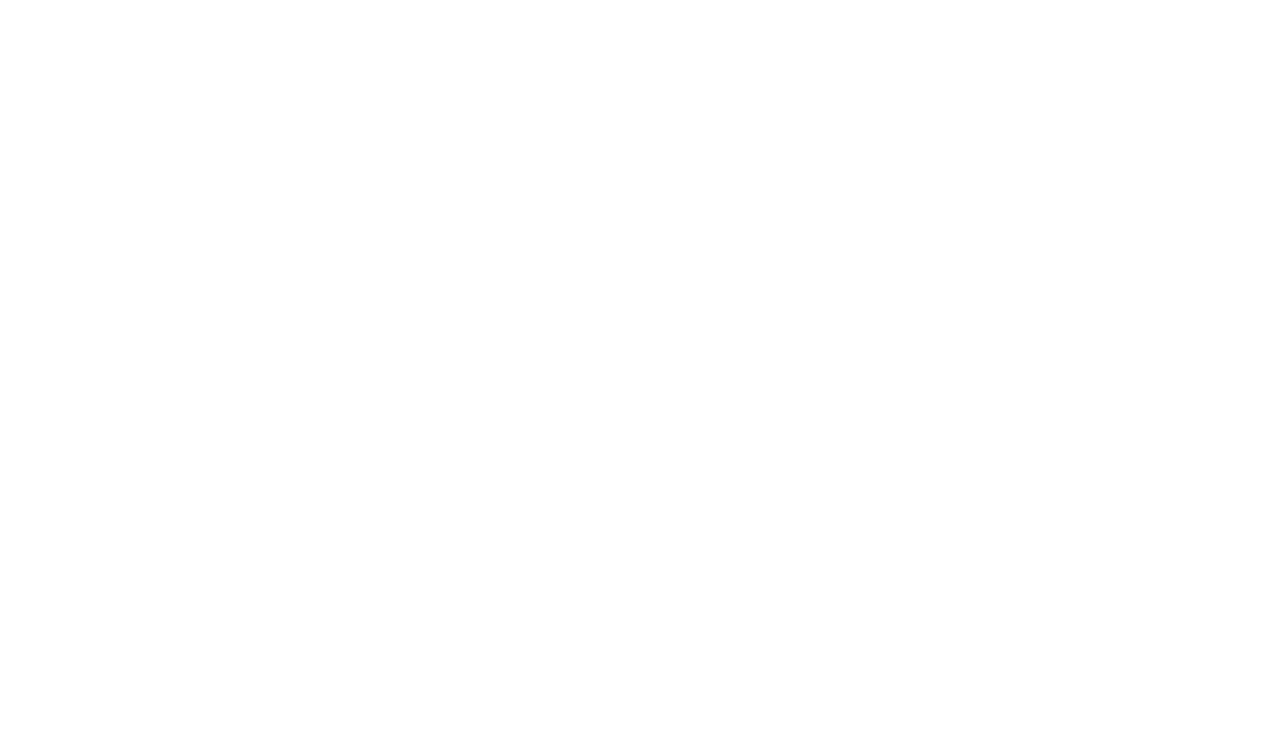
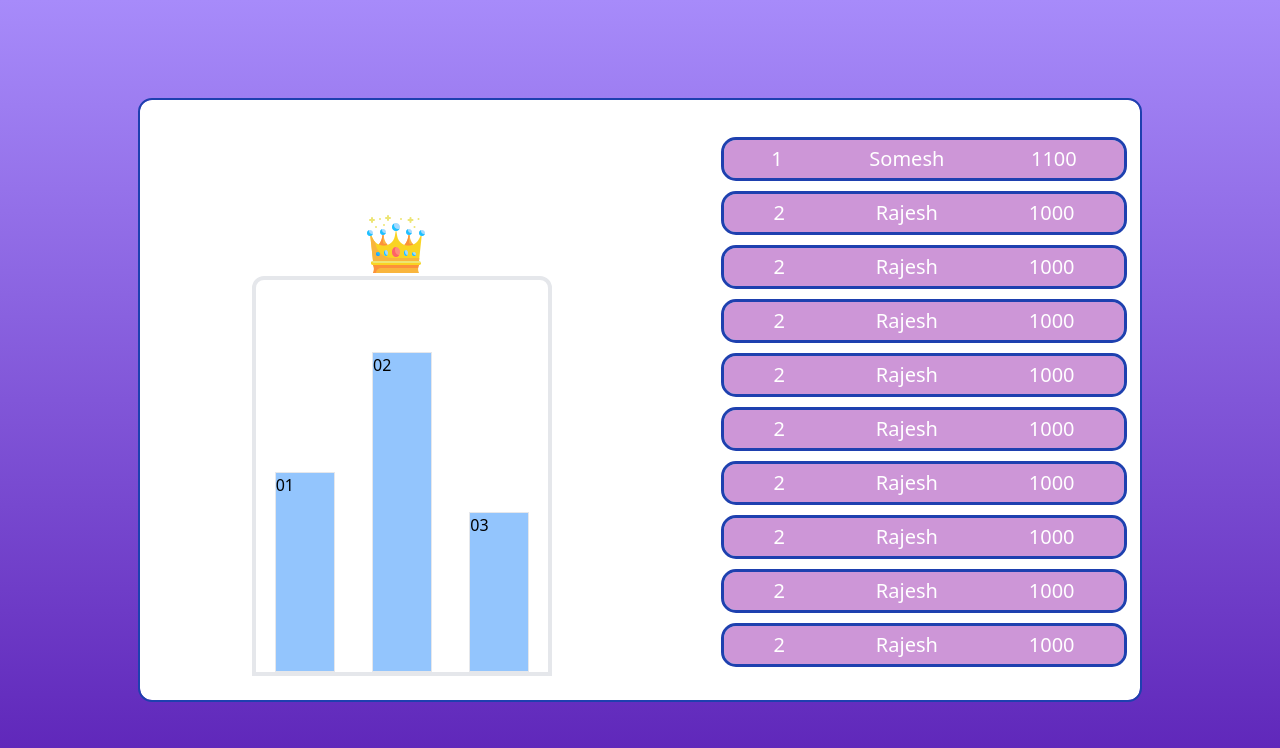
Before and after one commit to lekhit/quizze, a React (Create React App) app: page /admin in a window 1280 px wide. Shown: the top 748 px of the page. Built offline with nearby package versions, Linux system fonts and the light colour scheme.

Commit message:
LeaderBoard

```diff
--- a/src/App.js
+++ b/src/App.js
@@ -1,6 +1,7 @@
 import { Route, Switch } from "react-router-dom";
 import Login_page from './pages/Login_page'
 import Quiz from "./pages/Quiz";
+import Leader from "./pages/Leader";
 
 function App(){
   return <div>
@@ -11,6 +12,9 @@
       <Route path='/quiz'>
         <Quiz/>
       </Route>
+      <Route path='/admin'>
+        <Leader/>
+      </Route>
     </Switch>
   </div>
 }
--- /dev/null
+++ b/src/components/Student.js
@@ -0,0 +1,9 @@
+function Student(props){
+    return <div className="flex outline outline-3 m-4 rounded-xl justify-around text-right p-1 text-white text-[20px] outline-blue-800 bg-[#cd96d7] w-[400px]">
+        <div>{props.position}</div>
+        <div>{props.name}</div>
+        <div>{props.score}</div>
+    </div>
+}
+
+export default Student;
--- /dev/null
+++ b/src/pages/Leader.js
@@ -0,0 +1,35 @@
+import Student from '../components/Student';
+import back from '../resources/crown.png'
+
+function Leader(){
+
+    const leader = [[1,1100,'Somesh'],[2,1000,'Rajesh'],[2,1000,'Rajesh'],[2,1000,'Rajesh'],[2,1000,'Rajesh'],[2,1000,'Rajesh'],[2,1000,'Rajesh'],[2,1000,'Rajesh'],[2,1000,'Rajesh'],[2,1000,'Rajesh']]
+
+    return <div className="p-8 flex justify-center items-center w-screen h-full min-h-screen bg-gradient-to-t from-violet-800 to-violet-400">
+
+                <div className=' w-[1000px] h-[600px] rounded-xl bg-white outline bg-[#7f0457] outline-2 outline-blue-800 flex justify-between'>
+                    <div className='w-[100px] ml-28'>
+                        <img src={back} className='m-28 mb-0'/>
+                        <div className='rounded-t-xl justify-around flex border items-end  border-4 w-[300px] h-[400px]'>
+                            <div className='bg-blue-300 border h-[200px] w-[60px] m-2 mb-0'>
+                                01
+                            </div>
+                            <div className='border bg-blue-300 h-[320px] w-[60px] m-2 mb-0'>
+                                02
+                            </div>
+                            <div className='border w-[60px] bg-blue-300 h-[160px] m-2 mb-0'>
+                                03
+                            </div>
+                        </div>
+                    </div>
+                    <div className='w-fit pt-6'>
+                    {leader.map((stud)=>{
+                        return <Student name={stud[2]} position={stud[0]} score={stud[1]}/>
+                    })}
+                    </div>
+                </div>
+
+        </div>
+}
+
+export default Leader;
```
Also changed, not shown: src/resources/crown.png (added), src/resources/musthe.jpg (added).
